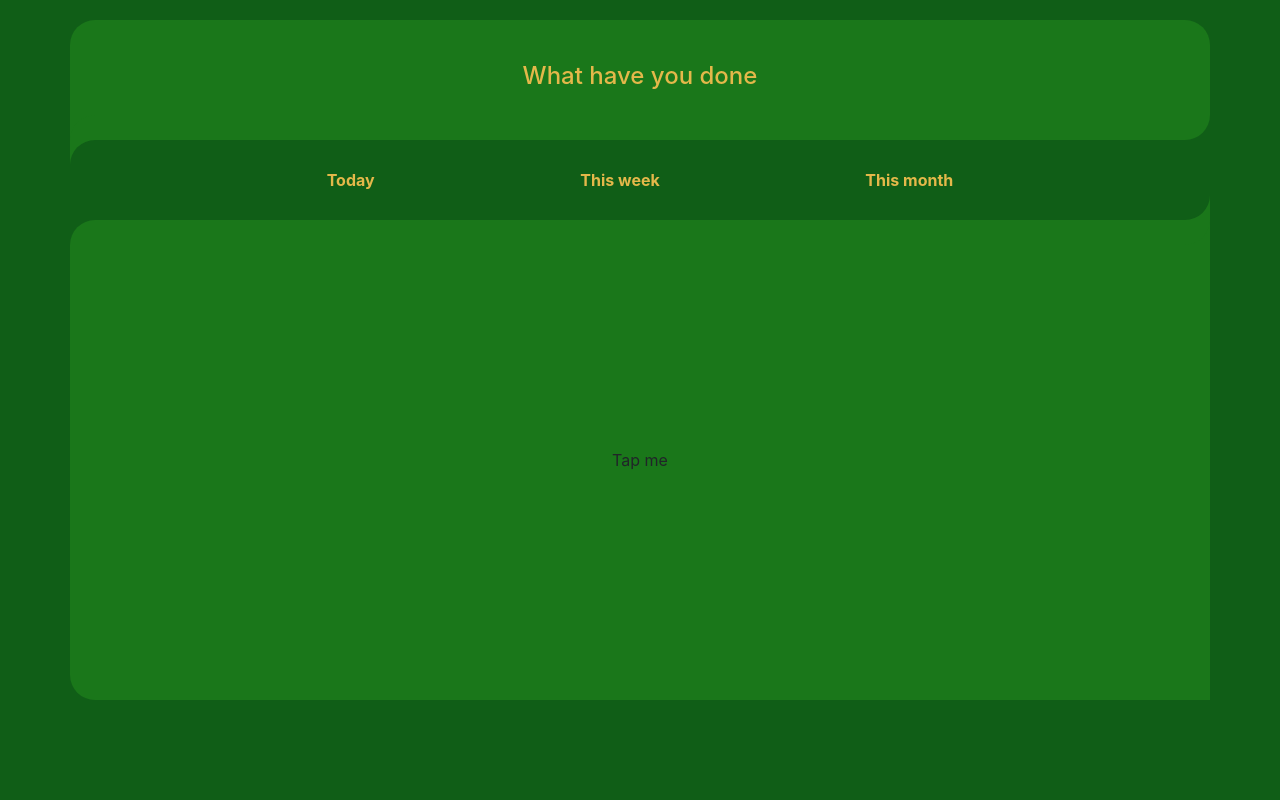
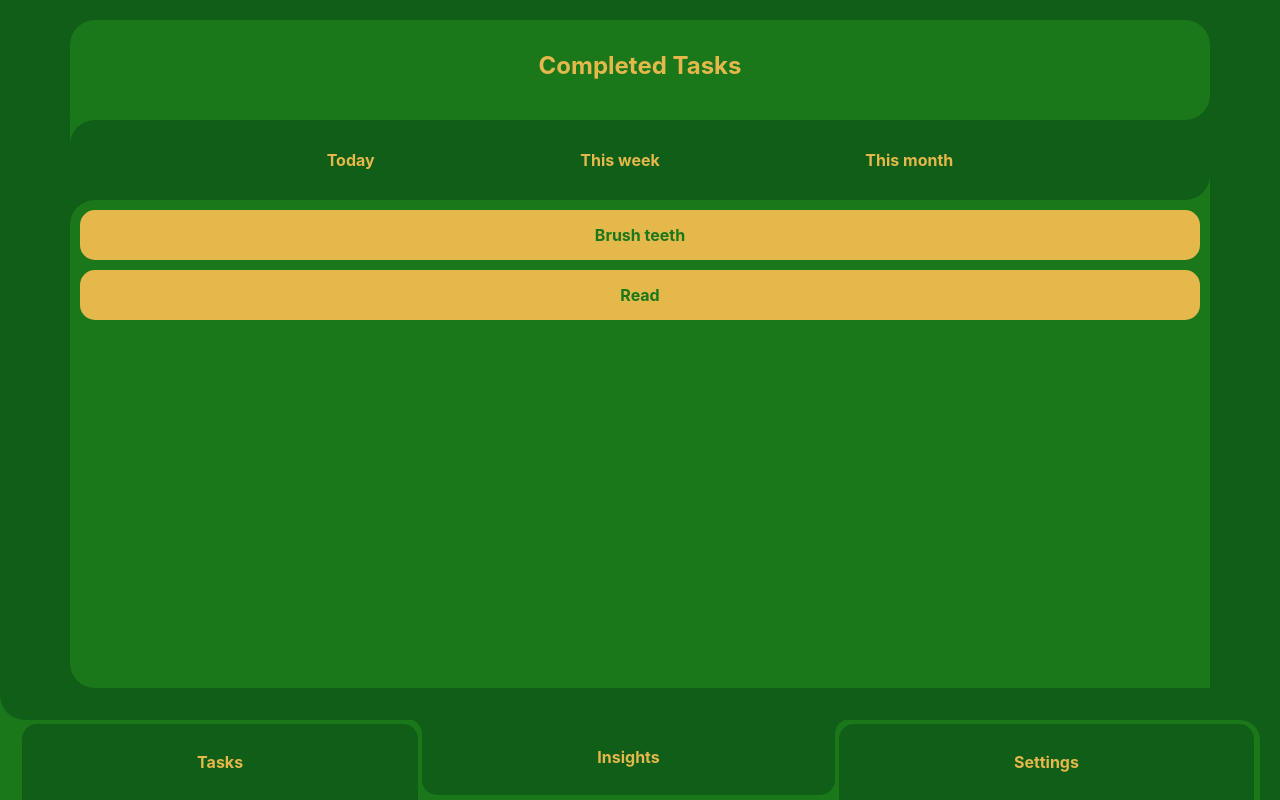
Before and after one commit to james-julius/Habit, a React (Create React App) app: page / in a window 1280 px wide. Built offline with nearby package versions, Linux system fonts and the light colour scheme.

Commit message:
Lots of pseudo nav elements made

```diff
--- a/src/App.js
+++ b/src/App.js
@@ -8,10 +8,10 @@ import './App.scss';
 
 function App() {
   return (<>
-      <Nav/>
       <Router>
         {/* <Route path="/" component={Home}/> */}
         <Route path="/" component={TaskInput}/>
+        <Nav/>
       </Router>
     </>
   );
--- a/src/App.scss
+++ b/src/App.scss
@@ -16,10 +16,14 @@ $backgroundColor: rgb(16, 94, 23);
     align-items: center;
 }
 
-body {
+html, body {
+    height: 100vh;
     min-height: 100vh;
-    max-width: 100vw;
+    min-width: 100vw;
+    width: 100vw;
     background-color: $backgroundColor;
+    overflow: hidden;
+    padding: 0px;
 }
 
 h1 {
@@ -27,4 +31,5 @@ h1 {
 }
 h2 {
     font-size: 1.5rem;
+    font-weight: bold;
 }
--- a/src/components/Nav/Nav.js
+++ b/src/components/Nav/Nav.js
@@ -1,7 +1,20 @@
 import React from 'react'
-import { Nav as NavBar } from 'react-bootstrap';
+import './Nav.scss';
+import { Row } from 'react-bootstrap';
+import { NavLink } from 'react-router-dom';
+
 export default function Nav() {
     return (
-        <NavBar/>
-    )
+    <>
+        <Row style={{height: '4vh'}}/>
+        <div class="nav-container">
+            <nav>
+                <ul class="nav-list">
+                    <NavLink to="/tasks">Tasks</NavLink>
+                    <NavLink to="/">Insights</NavLink>
+                    <NavLink to="/settings">Settings</NavLink>
+                </ul>
+            </nav>
+        </div>
+    </>)
 }
--- /dev/null
+++ b/src/components/Nav/Nav.scss
@@ -0,0 +1,90 @@
+@import '../../App.scss';
+
+.nav-container {
+    height: 10vh;
+    width: calc(100% - 2.5vh);
+    margin-right: auto;
+    position: relative;
+    bottom: 0px;
+    left: 0px;
+    border-top-right-radius: 25px;
+
+    &:after {
+        content: "";
+        height: 50px;
+        width: 25px;
+        position: absolute;
+        top: -50px;
+        left: 0px;
+        background-color: $backgroundColor;
+        z-index: 4;
+        border-bottom-left-radius: 25px;
+        box-shadow: 0px 25px 0px 0px $primaryColor;
+    }
+
+    nav {
+        display: flex;
+        justify-content: center;
+        margin-left: auto;
+        height: 100%;
+        width: 100%;
+        background-color: $primaryColor;
+        border-top-right-radius: 20px;
+        z-index: 5;
+        ul {
+            height: 100%;
+            width: 100%;
+            padding: 4px 4px 0px 2.5vh;
+            border-top-left-radius: 25px;
+            overflow: hidden;
+            margin: 0px;
+            display: flex;
+            justify-content: center;
+            margin: auto;
+            z-index: 5;
+            list-style: none;
+            position: relative;
+            // overflow: clip;
+            a {
+                @include flex-center;
+                position: relative;
+                font-weight: bold;
+                background-color: $backgroundColor;
+                color: $secondaryColor;
+                border-radius: 15px 15px 0px 0px;
+                flex-grow: 1;
+                margin: 0px 2px;
+                z-index: 8;
+            }
+            .active {
+                border-radius: 0px 0px 15px 15px;
+                bottom: 5px;
+                z-index: 4;
+                &:before {
+                    content: "";
+                    position: absolute;
+                    border-top-right-radius: 15px;
+                    top: 0px;
+                    height: 15px;
+                    width: 25px;
+                    left: -25px;
+                    background-color: $primaryColor;
+                    box-shadow: 15px 0px 0px 0px $backgroundColor;
+                    z-index: 4;
+                }
+                &:after {
+                    content: "";
+                    position: absolute;
+                    border-top-left-radius: 15px;
+                    top: 0px;
+                    height: 15px;
+                    width: 25px;
+                    right: -25px;
+                    background-color: $primaryColor;
+                    box-shadow: -15px 0px 0px 0px $backgroundColor;
+                    z-index: 4;
+                }
+            }
+        }
+    }
+}
--- a/src/pages/TaskInput/TaskInput.js
+++ b/src/pages/TaskInput/TaskInput.js
@@ -1,5 +1,5 @@
 import React, { useState, useEffect } from 'react';
-import TaskTap from '../../components/TaskTap/TaskTap';
+// import TaskTap from '../../components/TaskTap/TaskTap';
 import { Container, Row } from 'react-bootstrap';
 import './TaskInput.scss';
 
@@ -11,15 +11,25 @@ function TimeShift(props) {
     );
 }
 
+
+function TaskTap(props) {
+    return (
+        <div class="tasktap" onClick={props.addTask}>
+            {props.taskName}
+        </div>
+    );
+}
+
 export default function TaskInput() {
     const timeframes = [['Today', 'day'], ['This week', 'week'], ['This month', 'month']];
     const [activeTimeframe, setActiveTimeframe] = useState('day');
+    const [tasks, setTasks] = useState(['Brush teeth', 'Read']);
 
     return(<Container>
         <Row style={{height: '2.5vh'}} noGutters/>
         <Row>
             <div class="headline-container">
-                <h2>What have you done</h2>
+                <h2>Completed Tasks</h2>
             </div>
         </Row>
         <Row style={{height: '10vh'}}>
@@ -34,9 +44,13 @@ export default function TaskInput() {
                 })}
             </div>
         </Row>
-        <Row style={{height: '60vh'}}>
+        <Row style={{height: '61vh'}}>
             <div class="main-container">
-                <TaskTap/>
+                <div class="tasks-container">
+                    {tasks.map(task => {
+                        return <TaskTap taskName={task}/>
+                    })}
+                </div>
             </div>
         </Row>
     </Container>
--- a/src/pages/TaskInput/TaskInput.scss
+++ b/src/pages/TaskInput/TaskInput.scss
@@ -3,7 +3,7 @@
 .headline-container {
     @include flex-center;
     background-color: $primaryColor;
-    height: 15vh;
+    height: 12.5vh;
     width: calc(100vw - 2.5vh);
     border-radius: 25px 25px 25px 0px;
     color: $secondaryColor;
@@ -55,6 +55,7 @@
     border-radius: 25px 0px 0px 25px;
     width: calc(100vw - 2.5vh);
     position: relative;
+    z-index: 5;
 
     &:before {
         content: "";
@@ -66,5 +67,34 @@
         position: absolute;
         top: -50px;
         right: 0px;
+        z-index: 4;
     }
 }
+
+.tasks-container {
+    display: flex;
+    flex-flow: row wrap;
+    justify-content: center;
+    align-items: space-evenly;
+    align-content: flex-start;
+    flex-grow: 1;
+    height: 100%;
+    width: 100%;
+    padding: 10px;
+    overflow: scroll;
+    z-index: 8;
+
+    .tasktap {
+        @include flex-center;
+        background-color: $secondaryColor;
+        height: auto;
+        min-height: 50px;
+        margin-bottom: 10px;
+        width: 100%;
+        flex-grow: 1;
+        border-radius: 15px;
+        max-height: 50px;
+        font-weight: bold;
+        color: $primaryColor;
+    }
+}
```
